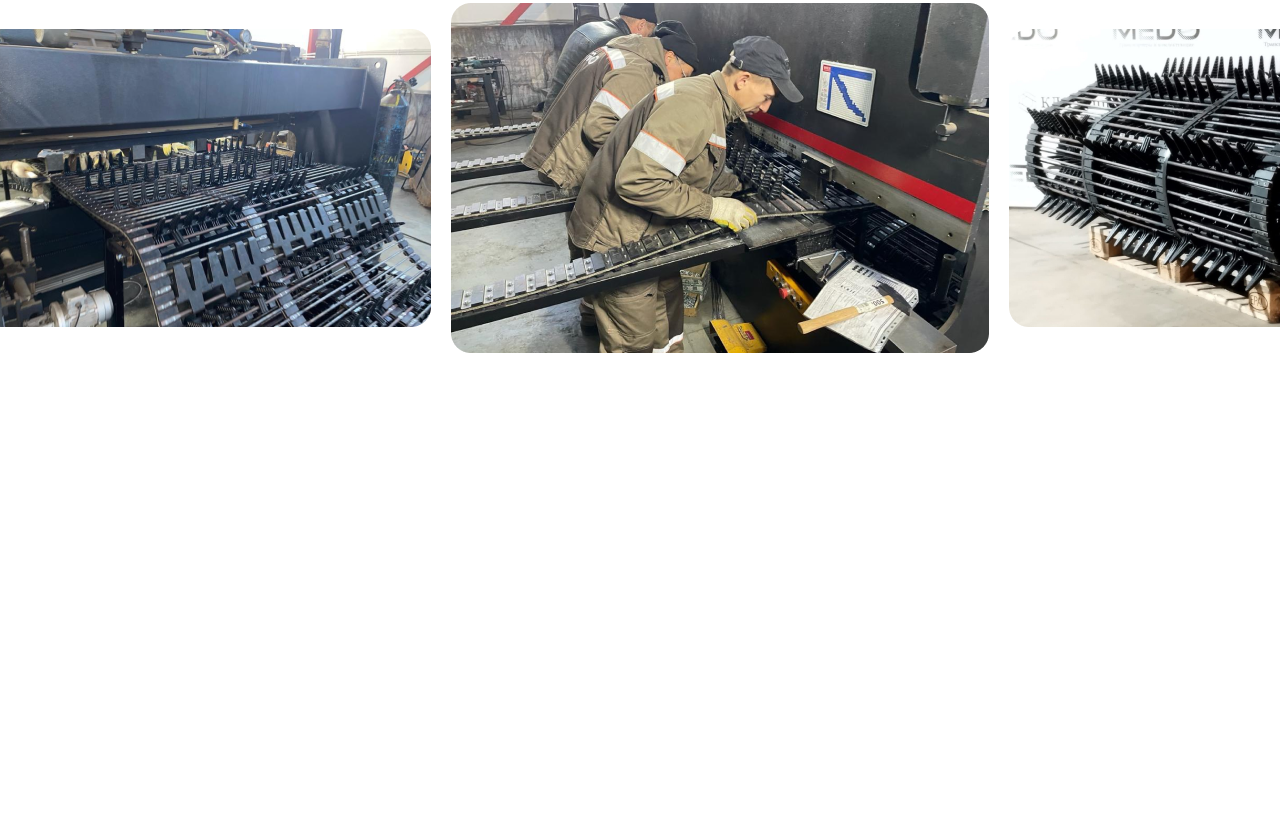
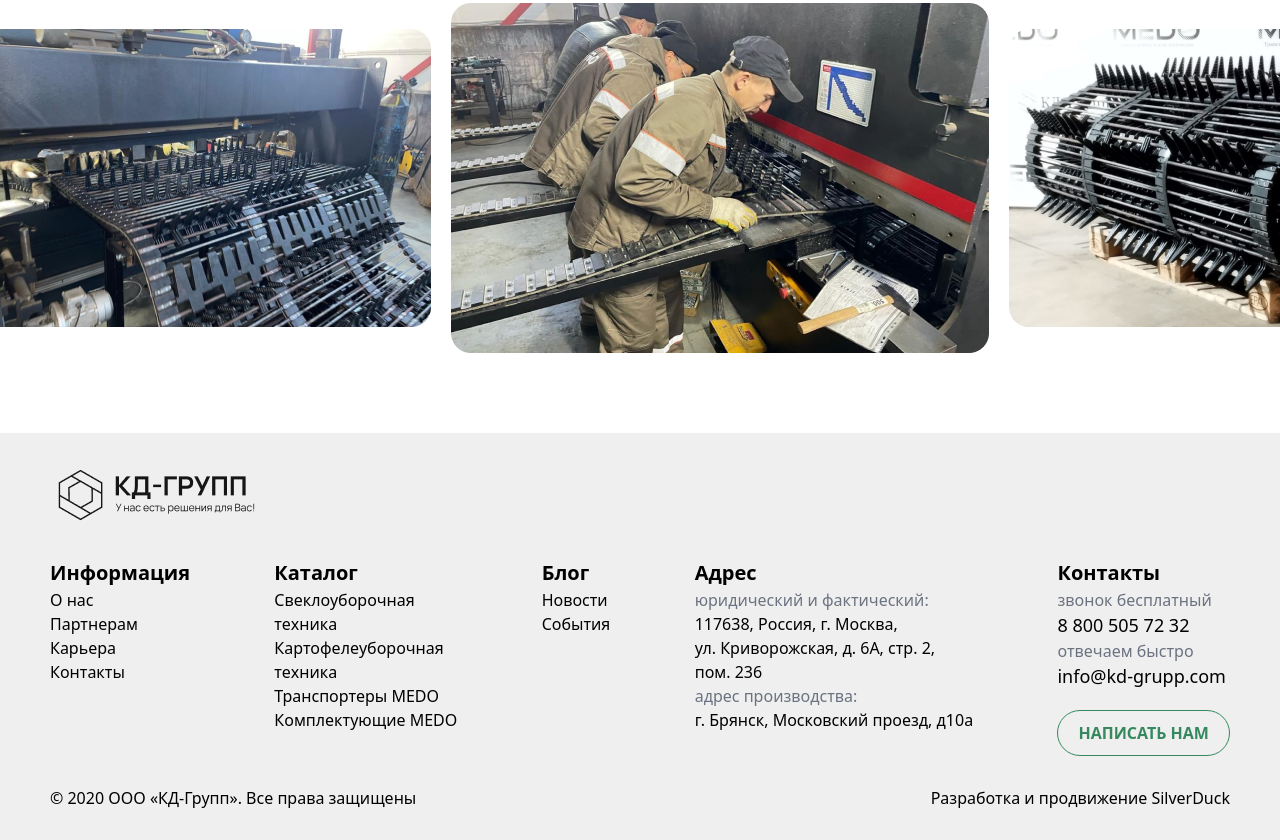
Before and after one commit to NuriddinJamshed/hom, a website: page src/index.html in a window 1280 px wide. Shown: the part 1735-2575 px from the top of the page. Before the commit the page ends 2138 px from the top, so only its background shows below. Drawn offline with nearby package versions, Linux system fonts and the light colour scheme; files that its build step writes are made by us from their sources.

Commit message:
footer created

```diff
--- a/src/index.html
+++ b/src/index.html
@@ -81,10 +81,57 @@
             </div>
         </section>
     </main>
-    <section class="flex items-center justify-between mt-[40px] gap-[20px] mb-[50px]">
+    <section class="flex items-center justify-between mt-[40px] gap-[20px] mb-[80px]">
         <img src="imgs/img (7).png" alt="">
         <img src="imgs/img (8).png" alt="">
         <img src="imgs/img (9).png" alt="">
     </section>
+    <footer class="w-[100%] bg-[#EFEFEF] py-[30px] px-[50px]">
+        <img src="imgs/logo (14).png" alt="">
+        <section class="mt-[30px] flex justify-between items-start">
+            <div>
+                <h1 class="text-[20px] font-bold">Информация</h1>
+                <p >О нас</p>
+                <p>Партнерам</p>
+                <p>Карьера</p>
+                <p>Контакты</p>
+            </div>
+            <div>
+                <h1 class="text-[20px] font-bold">Каталог</h1>
+                <p >Свеклоуборочная <br> техника</p>
+                <p>Картофелеуборочная <br> техника</p>
+                <p>Транспортеры MEDO</p>
+                <p>Комплектующие MEDO</p>
+            </div>
+            <div>
+                <h1 class="text-[20px] font-bold">Блог</h1>
+                <p>Новости</p>
+                <p>События</p>
+            </div>
+            <div>
+                <h1 class="text-[20px] font-bold">Адрес</h1>
+                <p class="text-gray-500">юридический и фактический: <br>
+                </p><p>117638, Россия, г. Москва, <br> ул. Криворожская, д. 6А, стр. 2, <br> пом. 236</p>
+                    <p class="text-gray-500">адрес производства: <br>
+                    </p> <p>г. Брянск, Московский проезд, д10а</p>
+            </div>
+            <div>
+                <h1 class="text-[20px] font-bold">Контакты</h1>
+                <div>
+                    <p class="text-gray-500 text-[16px]">звонок бесплатный</p>
+                    <h1 class="text-[18px]">8 800 505 72 32</h1>
+                </div>
+                <div>
+                    <p class="text-gray-500 text-[16px]">отвечаем быстро</p>
+                    <h1 class="text-[18px]">info@kd-grupp.com</h1>
+                </div>
+                <button class="mt-[20px] border-[1px] border-solid border-[#36895F] text-[16px] px-[20px] py-[10px] rounded-[100px] text-[#36895F] font-bold">НАПИСАТЬ НАМ</button>
+            </div>
+        </section>
+        <div class="flex justify-between mt-[30px]">
+            <p>© 2020 ООО «КД-Групп». Все права защищены</p>
+            <p>Разработка и продвижение SilverDuck</p>
+        </div>
+    </footer>
 </body>
 </html>
```
Also changed, not shown: src/output.css.
